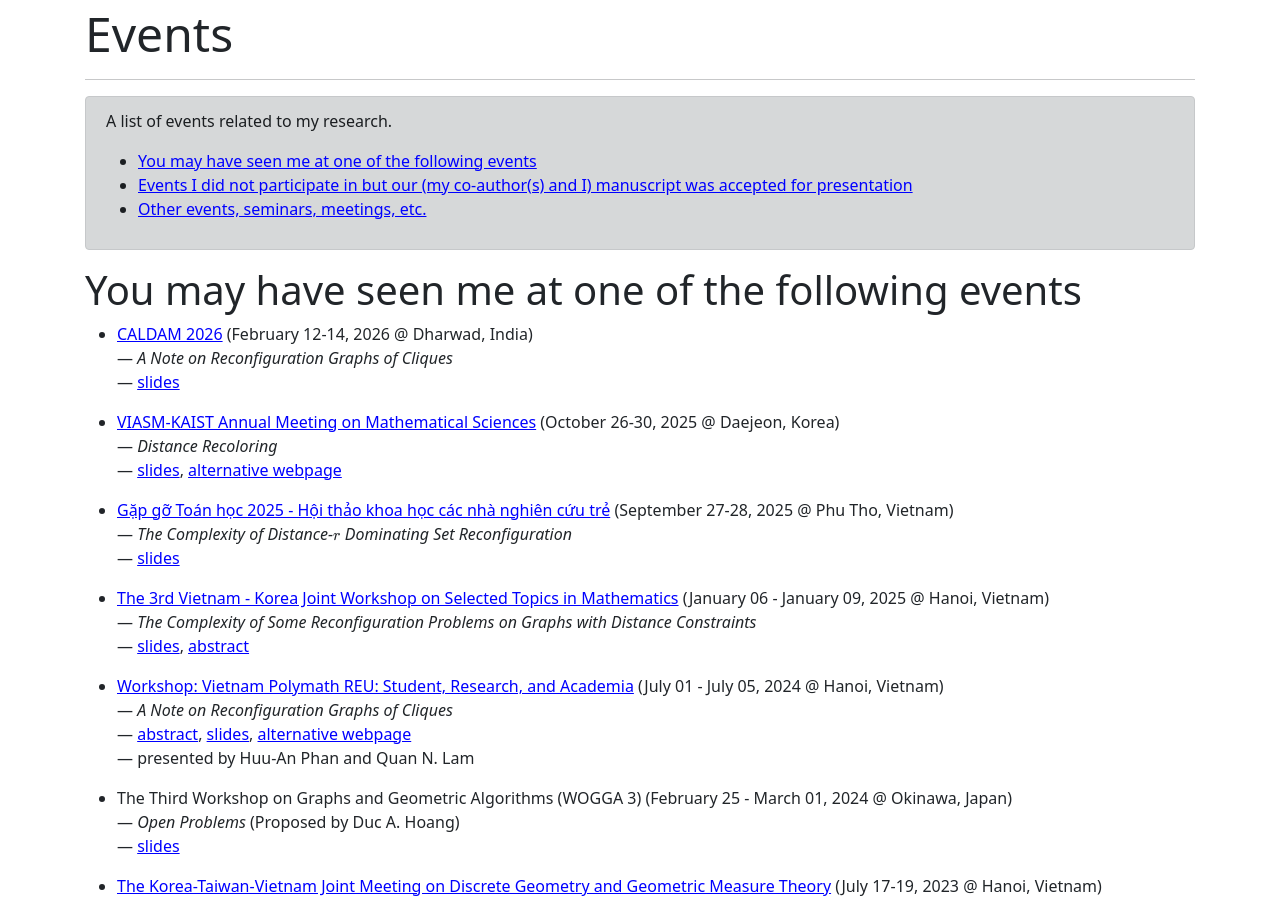
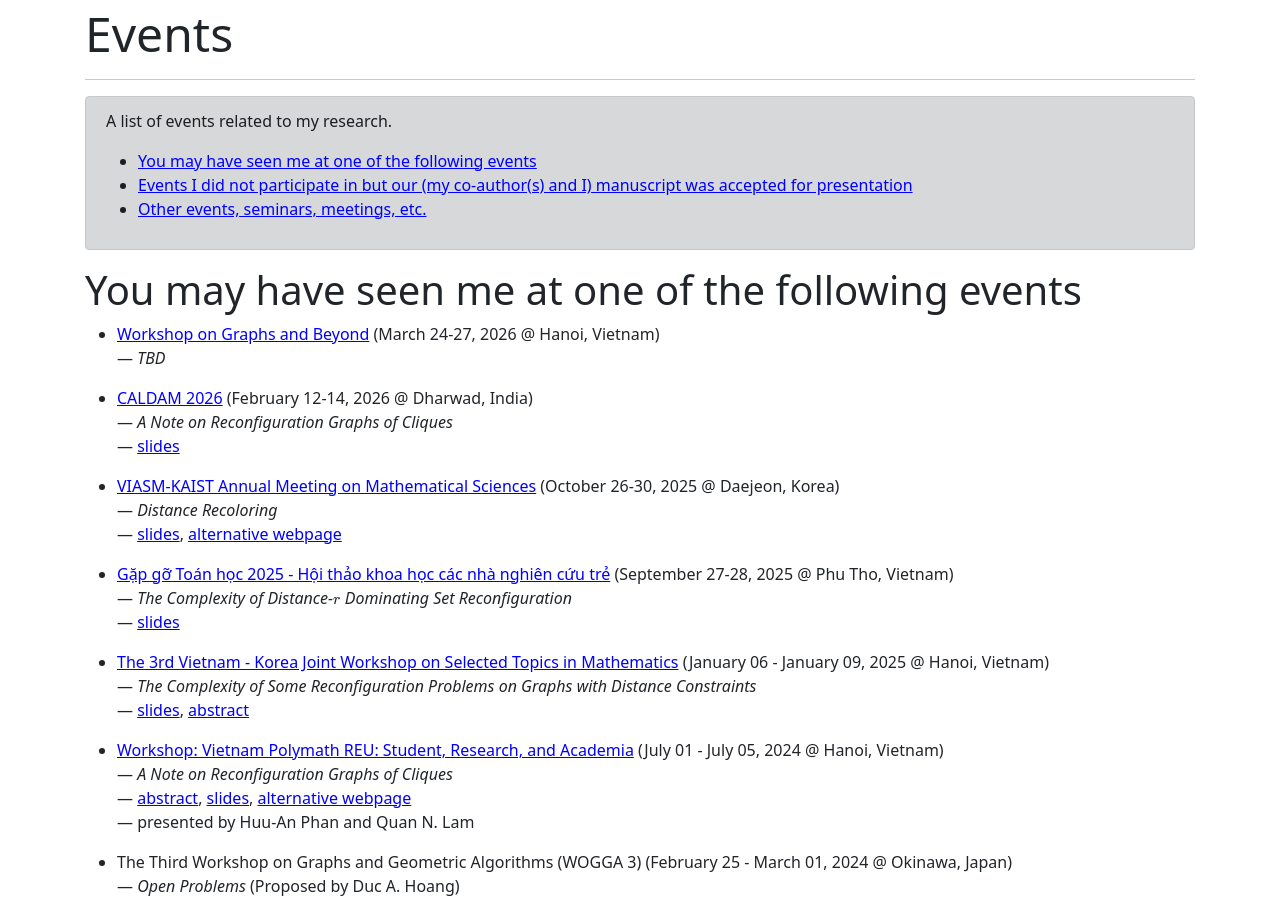
Before and after one commit to hoanganhduc/hoanganhduc.github.io, a Jekyll site: the page built from events.md, in a window 1280 px wide and 900 px high. Built offline with Jekyll 4.4.1, drawn with Linux system fonts in a browser that asks for light colours; nearby versions of some CDN libraries; a style sheet for code colours, icons or effects is not loaded.

Commit message:
Updated @ 2026-02-09  15:18:35 ICT

```diff
--- a/events.md
+++ b/events.md
@@ -22,6 +22,8 @@ A list of events related to my research.
 
 
 # You may have seen me at one of the following events
+
+* [Workshop on Graphs and Beyond](https://viasm.edu.vn/hdkh/workshop-on-graphs-and-beyond) (March 24-27, 2026 @ Hanoi, Vietnam) <br>--- *TBD*
 
 * [CALDAM 2026](https://caldam2026.iitdh.ac.in) (February 12-14, 2026 @ Dharwad, India) <br>--- *A Note on Reconfiguration Graphs of Cliques* <br>--- [slides]({{ site.baseurl }}/events/CALDAM2026/slides.pdf)
 
```
Also changed, not shown: 1 other file.
